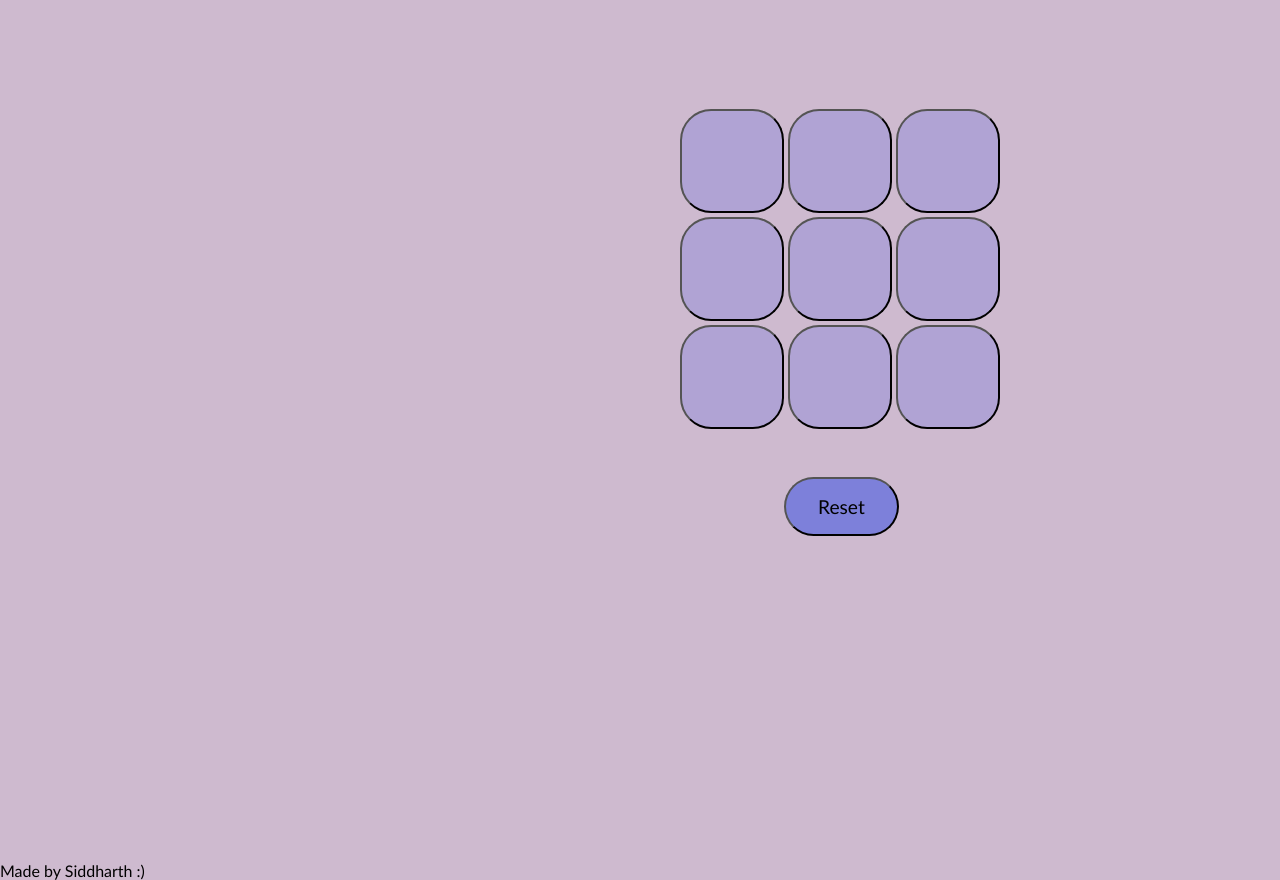
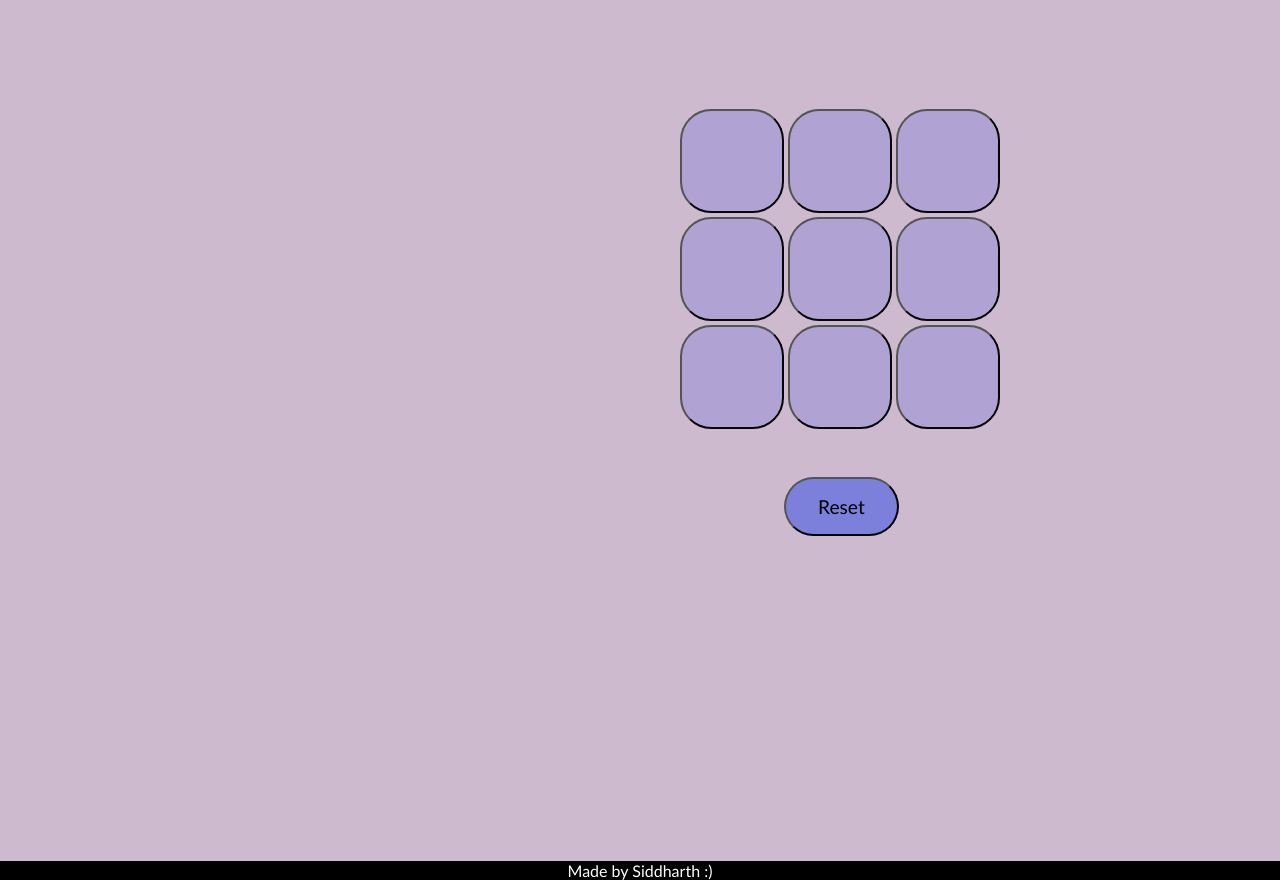
Before and after one commit to Sid141004/sid141004.github.io, a plain HTML site: page index.html in a window 1280 px wide. Shown: the part 83-963 px from the top of the page. Drawn offline with Linux system fonts and the light colour scheme.

Commit message:
Add files via upload

```diff
--- a/style.css
+++ b/style.css
@@ -70,3 +70,9 @@ header{
 .hide{
     display: none;
 }
+footer{
+    background-color: black;
+    color:white;
+    justify-content:center;
+    text-align: center;
+}
```
